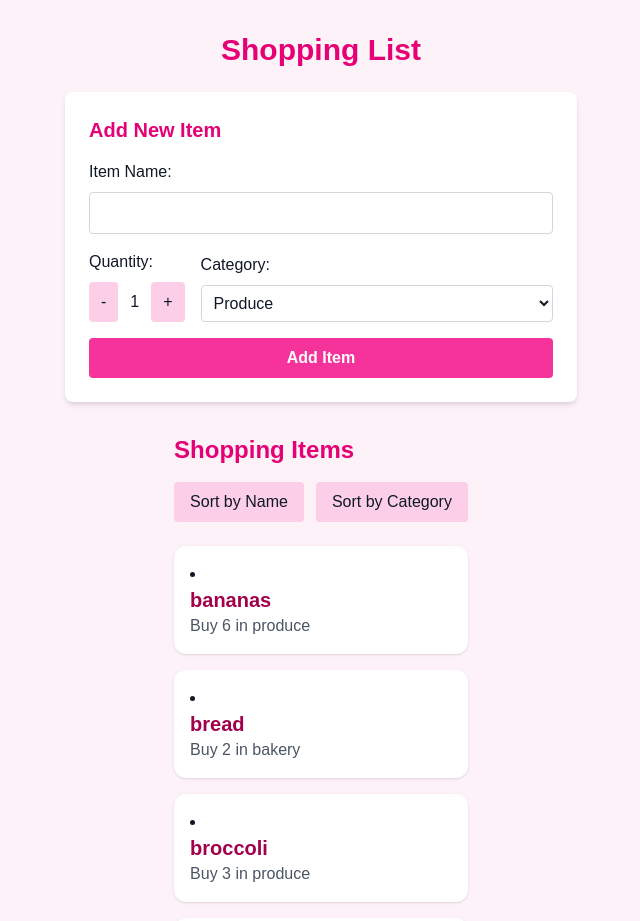
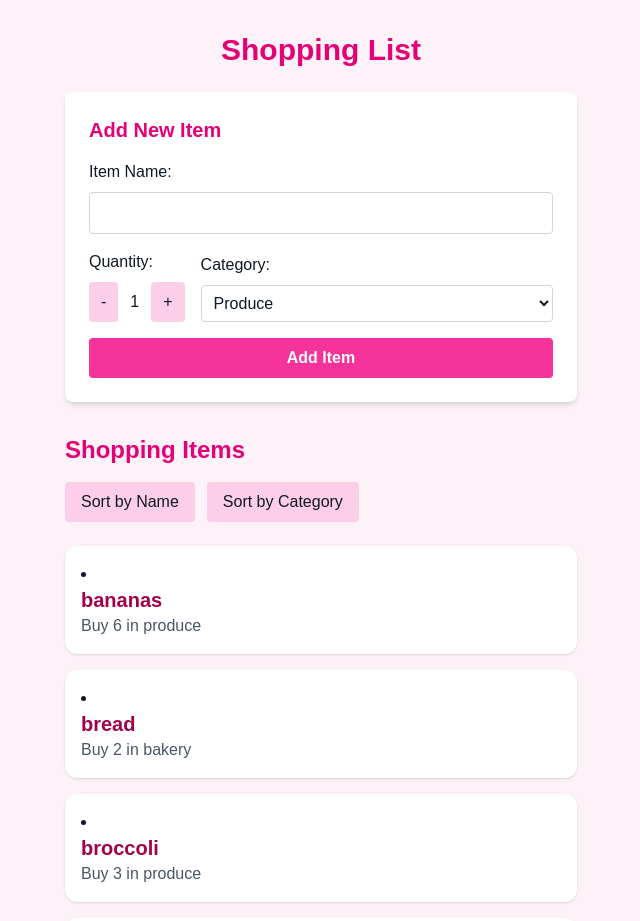
Before and after one commit to shorthippo/cprg306-assignments, a Next.js app: page /week-7/week-7 in a window 1280 px wide. Shown: the top 921 px of the page, without its empty margins (319-959 px from the left). Built offline with nearby package versions, Linux system fonts and the light colour scheme.

Commit message:
update week7

```diff
--- a/app/week-7/week-7/item-list.js
+++ b/app/week-7/week-7/item-list.js
@@ -17,7 +17,7 @@
   });
 
   return (
-    <div className="max-w-2xl">
+    <div className="w-full max-w-lg">
       <h2 className="mb-4 text-2xl font-bold text-pink-600">
         Shopping Items
       </h2>
```
